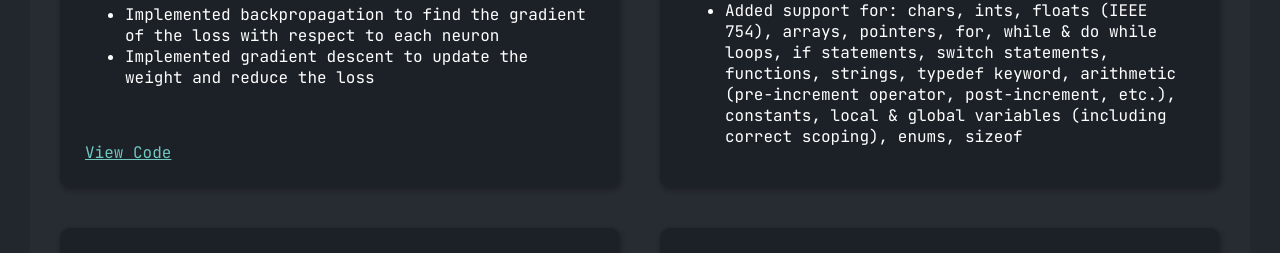
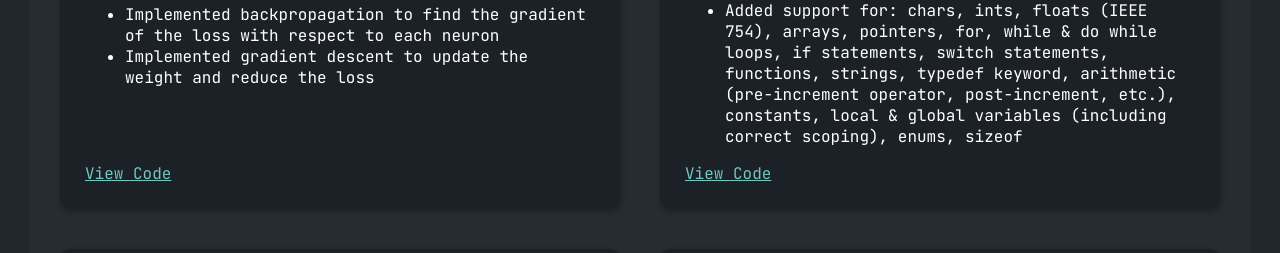
Before and after one commit to jaym-01/jellyware, a Next.js app: page / in a window 1280 px wide. Shown: the part 3174-3427 px from the top of the page. Built offline with nearby package versions, Linux system fonts and the light colour scheme.

Commit message:
added the link for the c compiler

```diff
--- a/src/components/Home/Projects/project_data.ts
+++ b/src/components/Home/Projects/project_data.ts
@@ -45,6 +45,7 @@ export const projects: Project[] = [
       "Achieved 89% - passing 179 out of 201 tests",
       "Added support for: chars, ints, floats (IEEE 754), arrays, pointers, for, while & do while loops, if statements, switch statements, functions, strings, typedef keyword, arithmetic (pre-increment operator, post-increment, etc.), constants, local & global variables (including correct scoping), enums, sizeof",
     ],
+    src: "https://github.com/jaym-01/C90ToRISCV",
   },
   {
     title: "RISC V 32I Pipelined CPU - System Verilog & C++",
```
